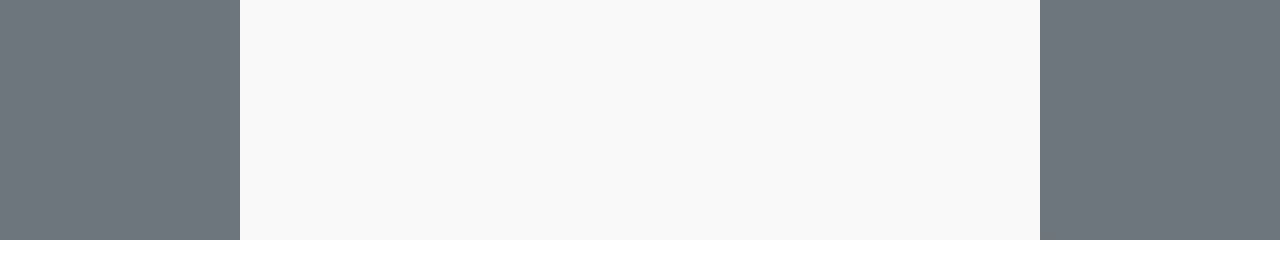
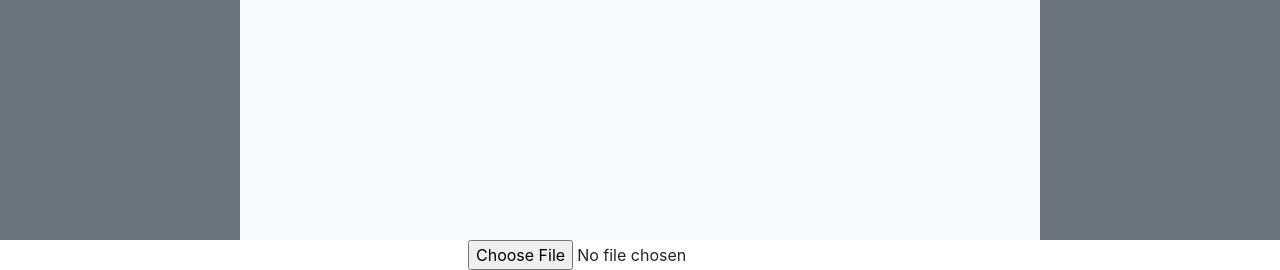
Before and after one commit to c135792468/plank-filter-master, a Flask app: page /lobby in a window 1280 px wide. Shown: the part 816-1086 px from the top of the page. Run offline with Flask 2, Linux system fonts and the light colour scheme; the visitor is signed in with stand-in values (Sample User, id 1); a map, chart or similar area stays blank; some libraries are stand-ins or nearby versions.

Commit message:
Update plank.html

```diff
--- a/app/templates/plank.html
+++ b/app/templates/plank.html
@@ -17,6 +17,9 @@ $(document).ready(function() {
 	});
 });
 </script>
+    <div style="text-align: center">
+        <input type="file" id="img" name="img" onchange="readURL(event)"/>
+    </div>
     <div style="margin: 0 auto; width: 1000px;">
 		<div id = 'canvasBackGround' style="display: inline-block;">
 			<canvas id="myCanvas" width="600" height="480"></canvas>
@@ -31,6 +34,12 @@ $(document).ready(function() {
 	    </div>
    	</div>
    	<br>
+   	<script type="text/javascript">
+		function readURL(event){
+		 	var getImagePath = URL.createObjectURL(event.target.files[0]);
+			$('#myCanvas').css('background-image', 'url(' + getImagePath + ')');
+					}
+	</script>
 
 
     <!-- <script type='module' src="{{ url_for('static', filename='../static/test-animate-class.js') }}"></script> -->
```
